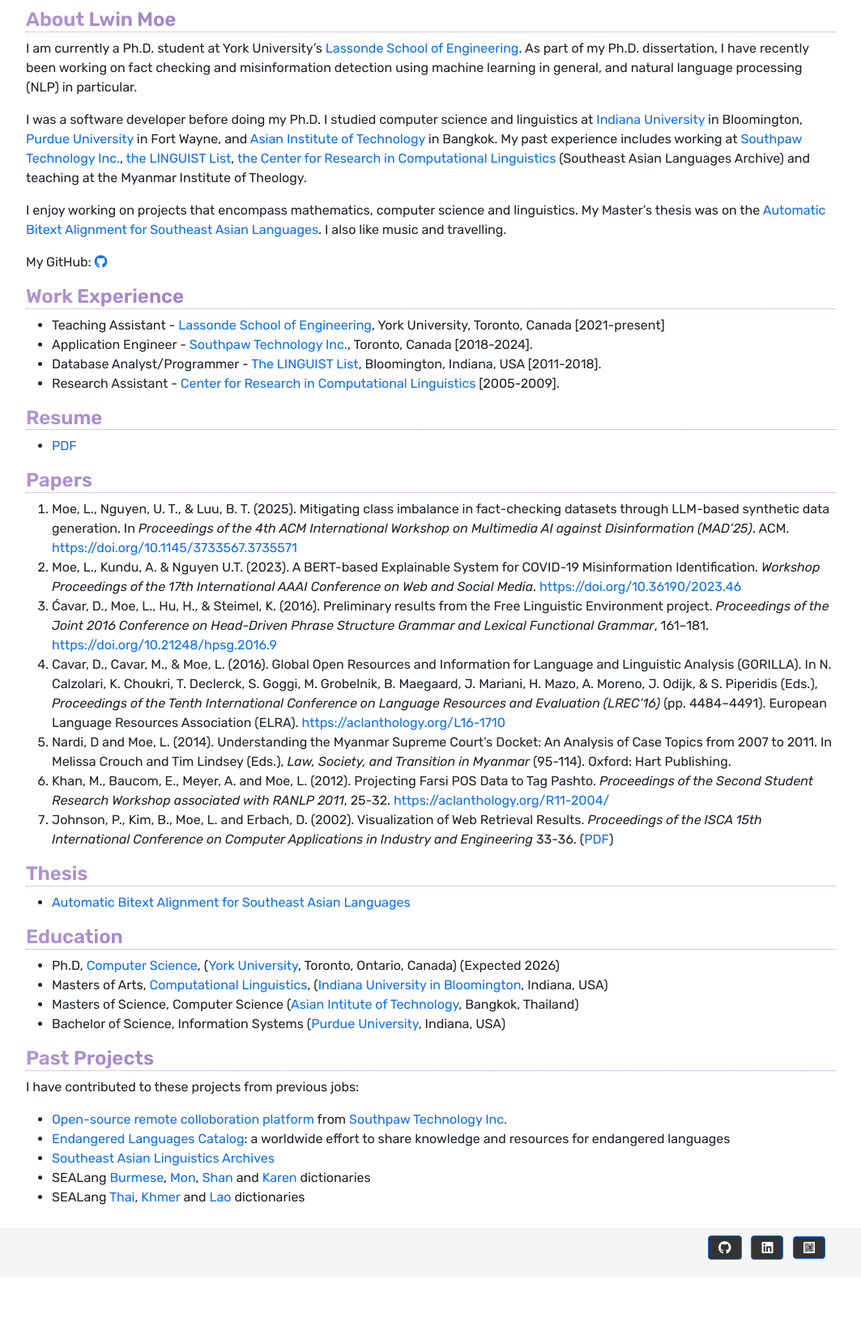
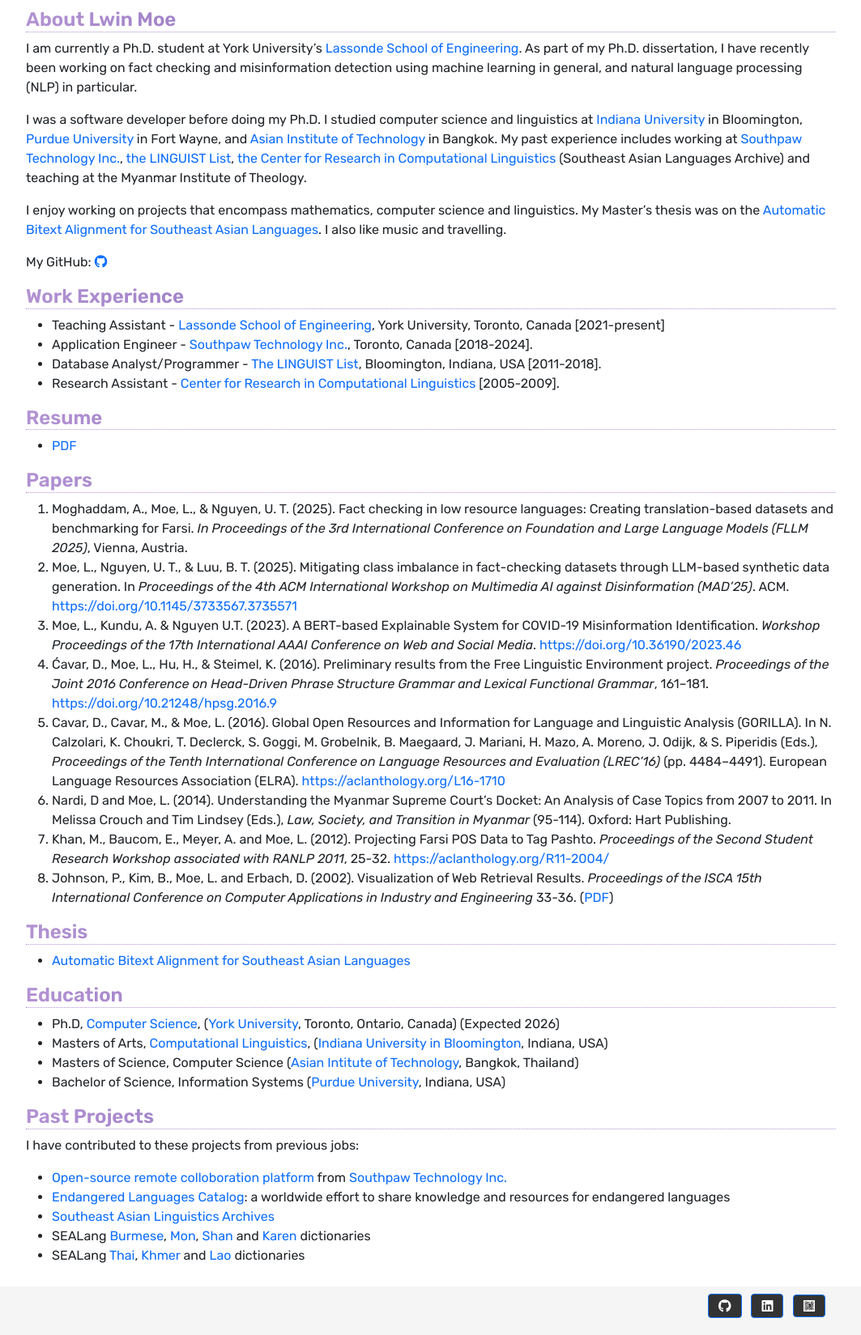
Before and after one commit to lwinmoe/lwinmoe.github.io, a Jekyll site: the page built from index.md, in a window 1280 px wide. Shown: the whole page at 81% size, without its empty margins (108-1171 px from the left). Built offline with Jekyll 4.4.1, drawn with Linux system fonts in a browser that asks for light colours; nearby versions of some CDN libraries; before the commit the page ends 1577 px from its top, so only the background shows below that.

Commit message:
Farsi paper added.

```diff
--- a/index.md
+++ b/index.md
@@ -31,6 +31,7 @@ My GitHub: <a href="https://github.com/lwinmoe" role="button"><i class="fab fa-g
 
 ## Papers
 
+1. Moghaddam, A., Moe, L., & Nguyen, U. T. (2025). Fact checking in low resource languages: Creating translation-based datasets and benchmarking for Farsi. *In Proceedings of the 3rd International Conference on Foundation and Large Language Models (FLLM 2025)*, Vienna, Austria.
 1. Moe, L., Nguyen, U. T., & Luu, B. T. (2025). Mitigating class imbalance in fact-checking datasets through LLM-based synthetic data generation. In *Proceedings of the 4th ACM International Workshop on Multimedia AI against Disinformation (MAD’25)*. ACM. [https://doi.org/10.1145/3733567.3735571](https://doi.org/10.1145/3733567.3735571)
 1. Moe, L., Kundu, A. & Nguyen U.T. (2023). A BERT-based Explainable System for COVID-19 Misinformation Identification. *Workshop Proceedings of the 17th International AAAI Conference on Web and Social Media*. [https://doi.org/10.36190/2023.46](https://doi.org/10.36190/2023.46)
 1. Ćavar, D., Moe, L., Hu, H., & Steimel, K. (2016). Preliminary results from the Free Linguistic Environment project. *Proceedings of the Joint 2016 Conference on Head-Driven Phrase Structure Grammar and Lexical Functional Grammar*, 161–181. [https://doi.org/10.21248/hpsg.2016.9](https://doi.org/10.21248/hpsg.2016.9)
```
